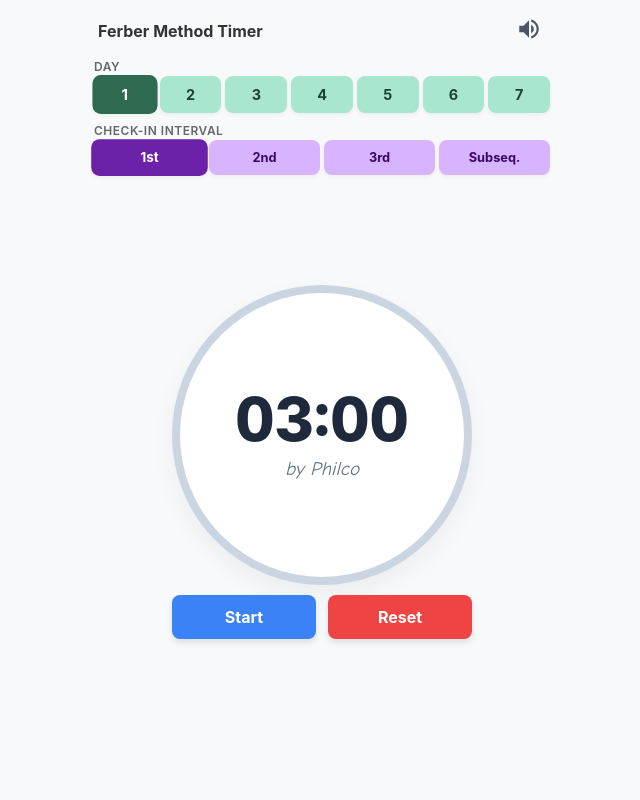
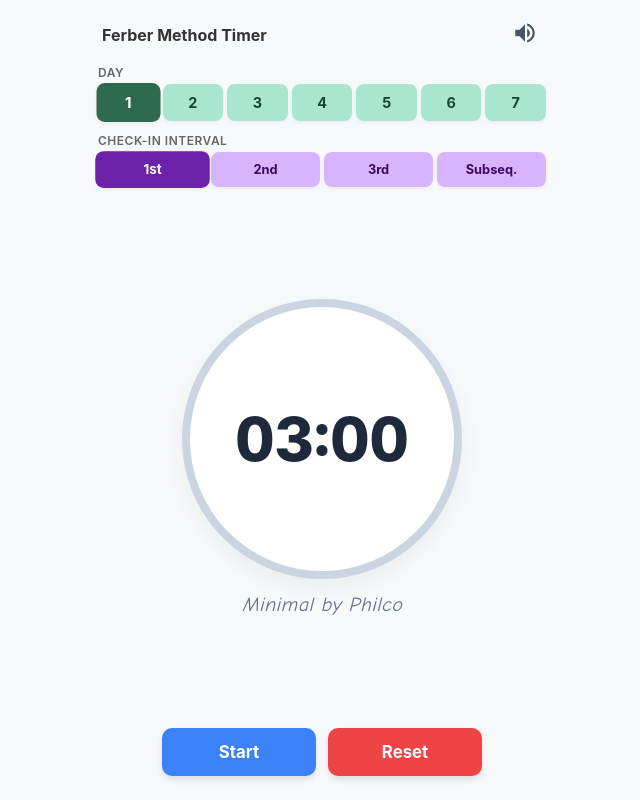
Before and after one commit to philipstng/ferber-timer, a website: page index.html in a window 1280 px wide. Shown: the whole page, without its empty margins (318-958 px from the left). Drawn offline with Linux system fonts and the light colour scheme.

Commit message:
Update index.html
updated visuals

```diff
--- a/index.html
+++ b/index.html
@@ -27,15 +27,15 @@
             height: 100vh;
             max-width: 480px;
             margin: 0 auto;
-            padding: 12px;
+            padding: 16px;
             justify-content: space-between;
         }
 
-        /* TOP SECTION (~30% height) */
+        /* TOP SECTION */
         .top-section {
             display: flex;
             flex-direction: column;
-            gap: 10px;
+            gap: 12px;
         }
 
         .header-row {
@@ -76,7 +76,7 @@
             font-size: 0.75rem;
             font-weight: 600;
             color: #666;
-            margin-bottom: 2px;
+            margin-bottom: 4px;
             text-transform: uppercase;
             letter-spacing: 0.5px;
         }
@@ -123,32 +123,28 @@
             transform: scale(1.05);
         }
 
-        /* MIDDLE SECTION (~70% height) */
+        /* MIDDLE SECTION - Centered relative to screen height */
         .middle-section {
             flex: 1;
             display: flex;
             flex-direction: column;
             justify-content: center;
             align-items: center;
-            position: relative;
         }
 
         .timer-circle {
-            width: 70vw;
-            height: 70vw;
-            max-width: 300px;
-            max-height: 300px;
+            width: 68vw;
+            height: 68vw;
+            max-width: 280px;
+            max-height: 280px;
             border-radius: 50%;
             border: 8px solid #cbd5e1;
             display: flex;
-            flex-direction: column;
             justify-content: center;
             align-items: center;
             background-color: #ffffff;
             box-shadow: 0 10px 25px rgba(0,0,0,0.05);
             transition: background-color 0.4s ease, border-color 0.4s ease;
-            position: relative;
-            top: -25px; /* Shifted timer location up ~50px relative to middle */
         }
 
         .timer-circle.finished {
@@ -164,37 +160,36 @@
             line-height: 1;
         }
 
-        /* Logo Cursive Branding */
-        .brand-logo {
-            font-family: 'Brush Script MT', 'Comic Sans MS', 'Dancing Script', cursive;
-            font-size: 1.2rem;
-            color: #64748b;
-            margin-top: 8px;
-            font-style: italic;
-        }
-
-        .timer-circle.finished .timer-display,
-        .timer-circle.finished .brand-logo {
+        .timer-circle.finished .timer-display {
             color: #ffffff;
         }
 
-        /* Controls Section */
+        /* Logo Cursive Branding - Located directly under the timer circle */
+        .brand-logo {
+            font-family: 'Brush Script MT', 'Comic Sans MS', 'Dancing Script', cursive;
+            font-size: 1.25rem;
+            color: #64748b;
+            margin-top: 14px;
+            font-style: italic;
+            letter-spacing: 0.5px;
+        }
+
+        /* BOTTOM SECTION / CONTROLS */
         .controls {
-            margin-top: 0px;
             display: flex;
             gap: 12px;
             width: 100%;
-            max-width: 300px;
-            position: relative;
-            top: -15px;
+            max-width: 320px;
+            margin: 0 auto;
+            padding-bottom: 8px;
         }
 
         .control-btn {
             flex: 1;
-            padding: 12px;
+            padding: 14px;
             border: none;
-            border-radius: 8px;
-            font-size: 1rem;
+            border-radius: 10px;
+            font-size: 1.05rem;
             font-weight: 700;
             cursor: pointer;
             color: white;
@@ -259,13 +254,14 @@
     <div class="middle-section">
         <div class="timer-circle" id="timerCircle">
             <div class="timer-display" id="timerDisplay">03:00</div>
-            <div class="brand-logo">by Philco</div>
         </div>
+        <div class="brand-logo">Minimal by Philco</div>
+    </div>
 
-        <div class="controls">
-            <button class="control-btn start-btn" id="startBtn" onclick="toggleTimer()">Start</button>
-            <button class="control-btn reset-btn" onclick="resetTimer()">Reset</button>
-        </div>
+    <!-- BOTTOM SECTION -->
+    <div class="controls">
+        <button class="control-btn start-btn" id="startBtn" onclick="toggleTimer()">Start</button>
+        <button class="control-btn reset-btn" onclick="resetTimer()">Reset</button>
     </div>
 </div>
 
```
